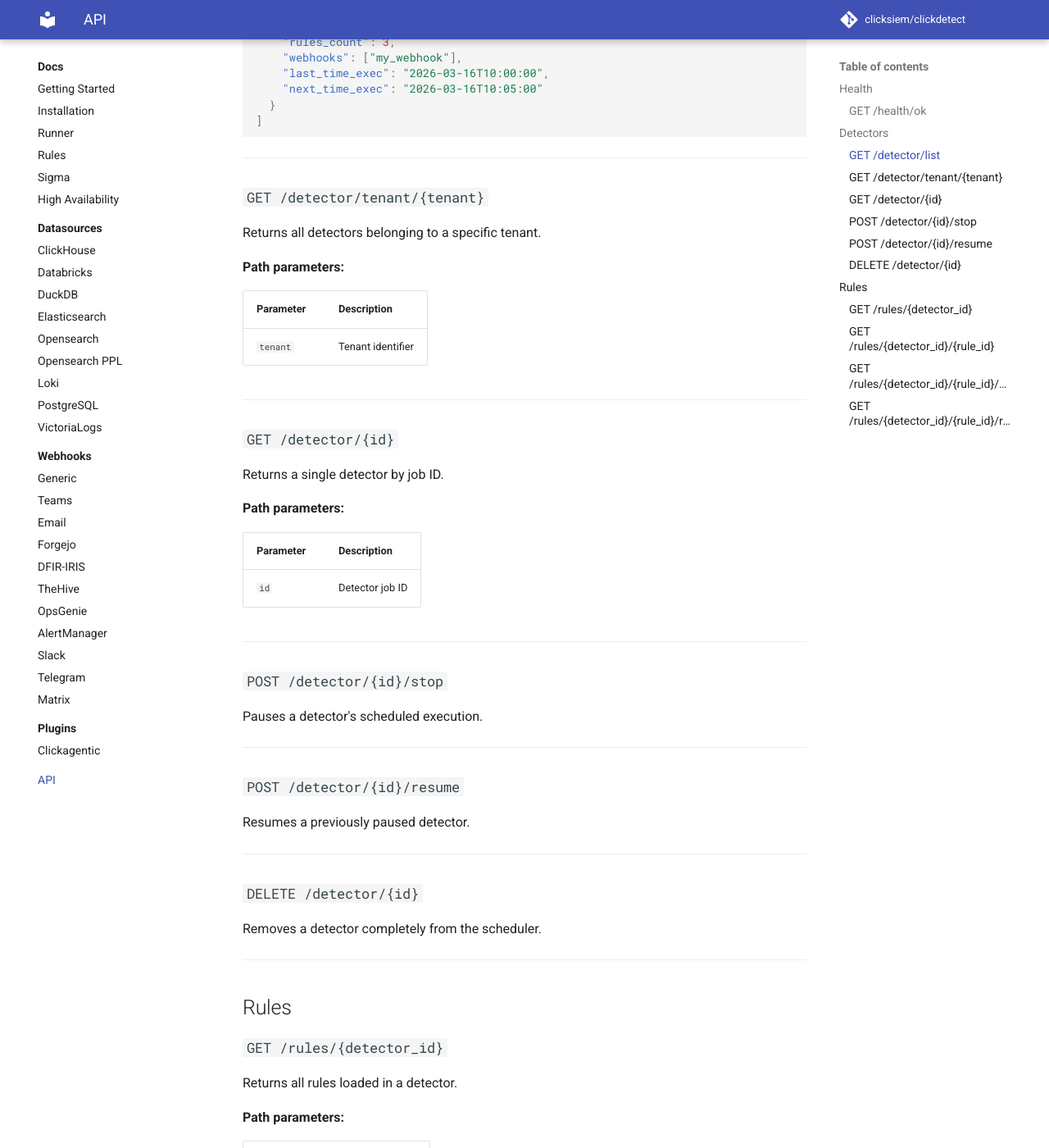
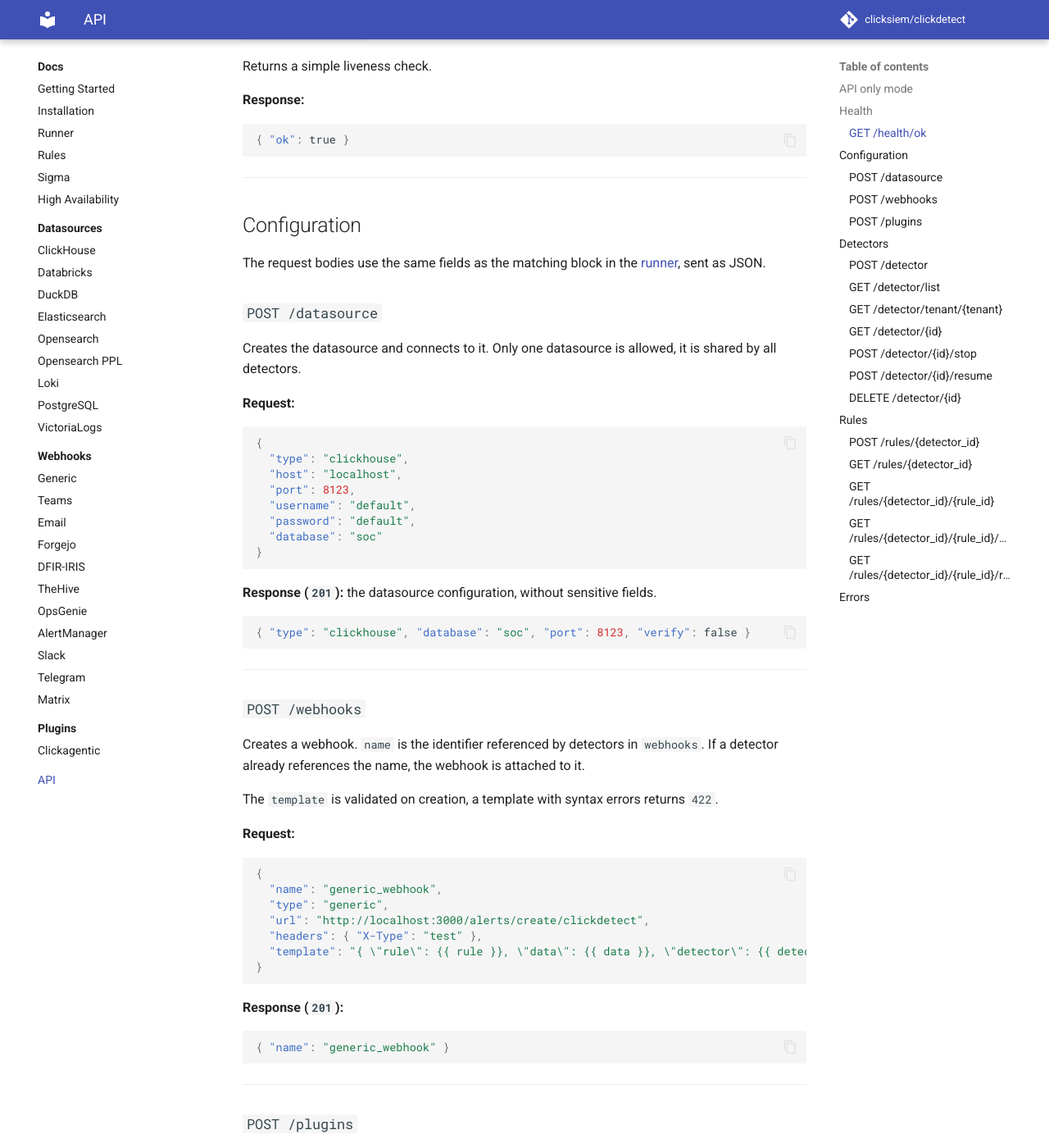
Before and after one commit to clicksiem/clickdetect, an MkDocs documentation site: the page built from docs/docs/api.md, in a window 1280 px wide and 1400 px high, scrolled down 936 px. Shown: the whole window at 82% size. Built offline with MkDocs 1.6.1 and Material for MkDocs 9.7.7, drawn with Linux system fonts in a browser that asks for light colours; plug-ins that fetch from the network failed and are left out; comment, search, counter and statistics services are not loaded; some of the changed text lies outside the part shown.

Commit message:
chore(docs): document api routes to create datasource, webhooks, plugins, detectors and rules

````diff
--- a/docs/docs/api.md
+++ b/docs/docs/api.md
@@ -5,6 +5,28 @@ The REST API is enabled with the `--api` flag. It runs on port `8080` by default
 ```sh
 uv run clickdetect --api -p 8080
 ```
+
+## API only mode
+
+When `--api` is passed and the runner file does not exist, clickdetect starts with no datasource, webhooks, detectors or plugins, and everything is configured through the API.
+
+```sh
+uv run clickdetect --api
+```
+
+Create the resources in this order:
+
+1. [`POST /datasource`](#post-datasource)
+2. [`POST /webhooks`](#post-webhooks) and [`POST /plugins`](#post-plugins)
+3. [`POST /detector`](#post-detector)
+4. [`POST /rules/{detector_id}`](#post-rulesdetector_id)
+
+!!! warning
+    Resources created through the API are kept in memory only, they are lost when clickdetect restarts.
+
+The create routes also work when clickdetect was started with a runner file.
+
+---
 
 ## Health
 
@@ -19,7 +41,111 @@ Returns a simple liveness check.
 
 ---
 
+## Configuration
+
+The request bodies use the same fields as the matching block in the [runner](runner.md), sent as JSON.
+
+### `POST /datasource`
+
+Creates the datasource and connects to it. Only one datasource is allowed, it is shared by all detectors.
+
+**Request:**
+```json
+{
+  "type": "clickhouse",
+  "host": "localhost",
+  "port": 8123,
+  "username": "default",
+  "password": "default",
+  "database": "soc"
+}
+```
+
+**Response (`201`):** the datasource configuration, without sensitive fields.
+```json
+{ "type": "clickhouse", "database": "soc", "port": 8123, "verify": false }
+```
+
+---
+
+### `POST /webhooks`
+
+Creates a webhook. `name` is the identifier referenced by detectors in `webhooks`. If a detector already references the name, the webhook is attached to it.
+
+The `template` is validated on creation, a template with syntax errors returns `422`.
+
+**Request:**
+```json
+{
+  "name": "generic_webhook",
+  "type": "generic",
+  "url": "http://localhost:3000/alerts/create/clickdetect",
+  "headers": { "X-Type": "test" },
+  "template": "{ \"rule\": {{ rule }}, \"data\": {{ data }}, \"detector\": {{ detector }}, \"time\": {{ time }} }"
+}
+```
+
+**Response (`201`):**
+```json
+{ "name": "generic_webhook" }
+```
+
+---
+
+### `POST /plugins`
+
+Loads a plugin with its configuration.
+
+**Request:**
+```json
+{
+  "id": "clickagentic",
+  "config": {
+    "provider": "openai",
+    "model": "gpt-5.2",
+    "token": "xxx",
+    "from_level": 10
+  }
+}
+```
+
+**Response (`201`):**
+```json
+{ "id": "clickagentic" }
+```
+
+---
+
 ## Detectors
+
+### `POST /detector`
+
+Creates and schedules a detector. Requires a datasource. `name` and `for` are required, `rules` (rule file paths) and `webhooks` are optional.
+
+| Field | Default | Description |
+|---|---|---|
+| `start` | `true` | Run the detector right away. When `false`, the first run happens after `for` |
+| `active` | `true` | When `false`, the detector is created paused, resume it with [`POST /detector/{id}/resume`](#post-detectoridresume) |
+
+**Request:**
+```json
+{
+  "name": "5m interval",
+  "for": "5m",
+  "tenant": "all",
+  "description": "detect rules with 5 min interval",
+  "webhooks": ["generic_webhook"],
+  "data": { "var1": "yy" },
+  "start": true
+}
+```
+
+**Response (`201`):**
+```json
+{ "id": "abc123" }
+```
+
+---
 
 ### `GET /detector/list`
 
@@ -89,6 +215,31 @@ Removes a detector completely from the scheduler.
 
 ## Rules
 
+### `POST /rules/{detector_id}`
+
+Adds a rule to a detector. The body uses the same fields as a [rule](rules.md) file. For sigma detectors, send the sigma rule as JSON.
+
+**Path parameters:**
+
+| Parameter | Description |
+|---|---|
+| `detector_id` | Detector job ID |
+
+**Request:**
+```json
+{
+  "id": "11000000-0000-0000-0000-000000000000",
+  "name": "Multiple authentication failures",
+  "level": 50,
+  "size": ">0",
+  "rule": "SELECT * FROM logs WHERE ..."
+}
+```
+
+**Response (`201`):** the created rule, same format as [`GET /rules/{detector_id}/{rule_id}`](#get-rulesdetector_idrule_id).
+
+---
+
 ### `GET /rules/{detector_id}`
 
 Returns all rules loaded in a detector.
@@ -123,3 +274,16 @@ Disables a rule (sets `active: false`).
 ### `GET /rules/{detector_id}/{rule_id}/resume`
 
 Re-enables a rule (sets `active: true`).
+
+---
+
+## Errors
+
+Errors of the create routes return `{ "detail": "<message>" }`.
+
+| Status | Description |
+|---|---|
+| `404` | Datasource, webhook or plugin type not found, or detector not found |
+| `409` | Resource already exists, or datasource not configured when creating a detector |
+| `422` | Invalid or missing field, invalid template or invalid rule |
+| `502` | Connection error to the datasource, webhook or redis, or plugin load error |
````
Also changed, not shown: docs/docs/installation.md (+1 -1 lines).
